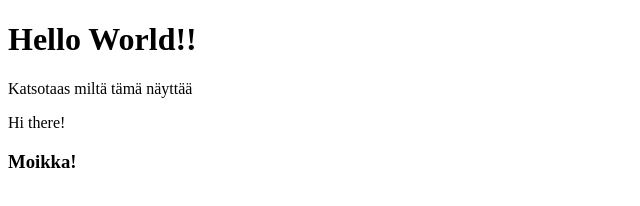
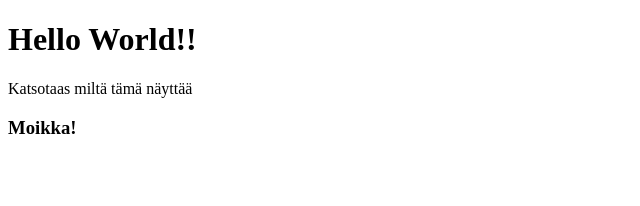
Before and after one commit to elkkuli/demo, a plain HTML site: page index.html in a window 1280 px wide. Shown: the whole page, without its empty margins (0-640 px from the left). Drawn offline with Linux system fonts and the light colour scheme.

Commit message:
Update index.html
jatkoa

```diff
--- a/index.html
+++ b/index.html
@@ -9,7 +9,5 @@
 <H1>Hello World!!</H1>
 <p>Katsotaas miltä tämä näyttää</p>
 
-<p> Hi there!</p>
-
 </body>
 <h3>Moikka!</h3>
```
